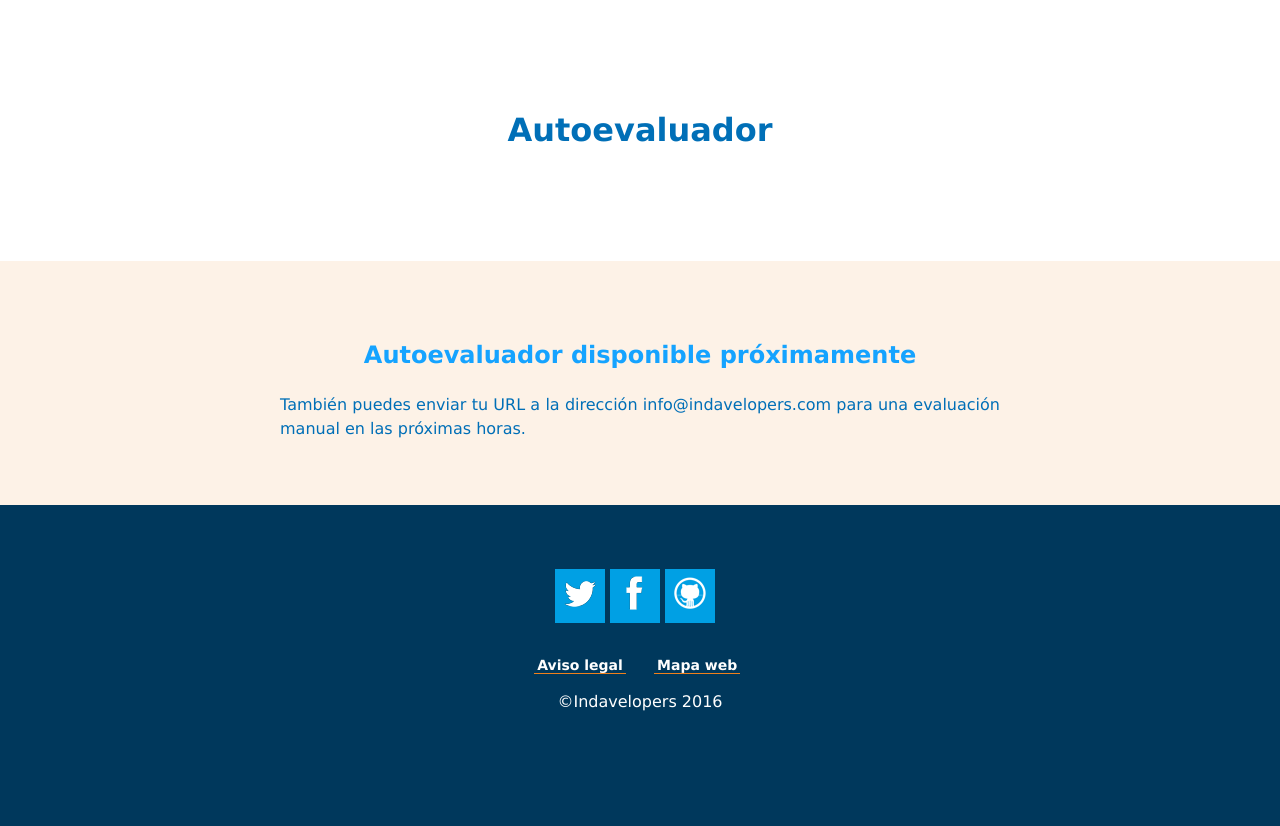
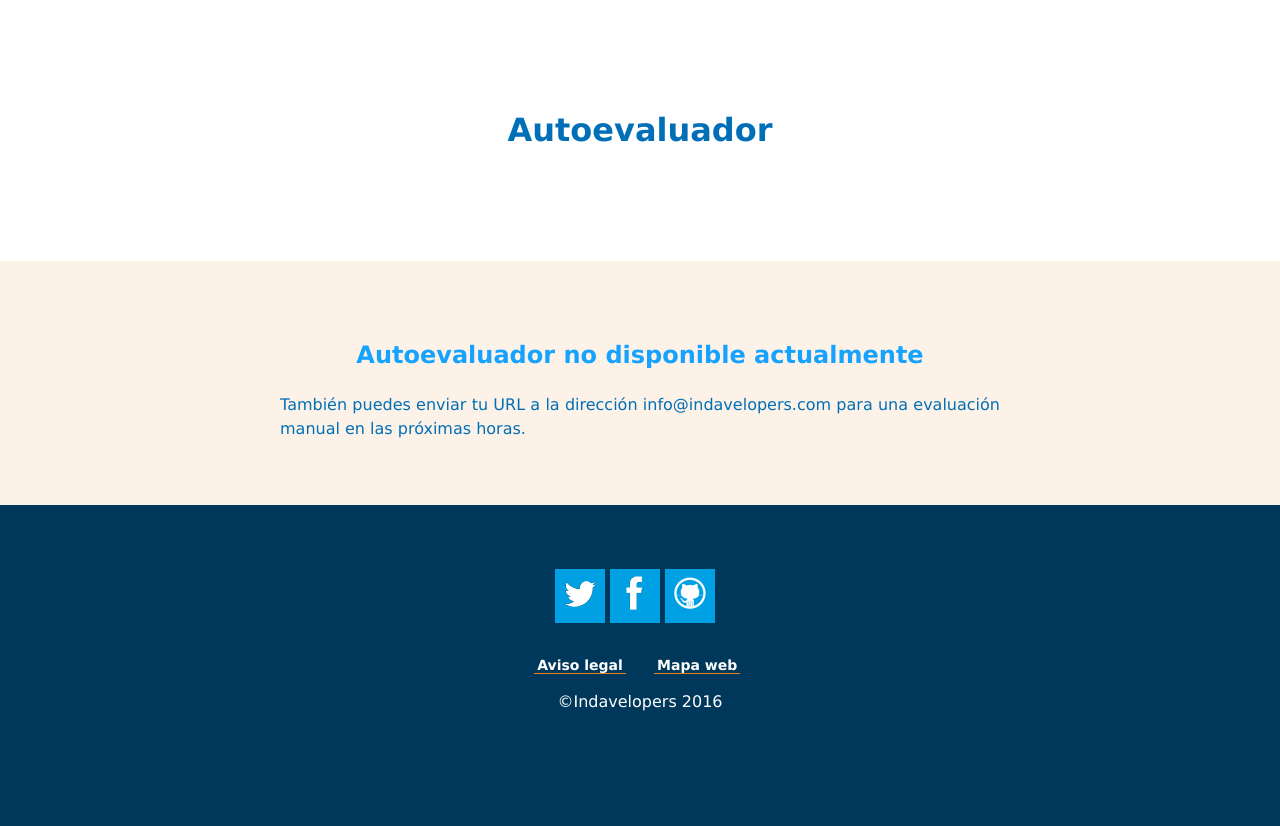
Before and after one commit to Indavelopers/indavelopers-homepage, a Python web app: template templates/grader.html in a window 1280 px wide. Shown: the part 92-918 px from the top of the page. Run offline with Jinja, Linux system fonts and the light colour scheme; the template is opened without the code that fills it, so the values that code supplies are empty.

Commit message:
Corrected autograder page, added git ignore rule for .idea dir

```diff
--- a/templates/grader.html
+++ b/templates/grader.html
@@ -22,7 +22,7 @@
 		{% if status %}
 		<h3>URL de tu aplicación web</h3>
 		{% else %}
-		<h3>Autoevaluador disponible próximamente</h3>
+		<h3>Autoevaluador no disponible actualmente</h3>
 
 		<p>También puedes enviar tu URL a la dirección <a href="mailto:info@indavelopers.com">info@indavelopers.com</a> para una evaluación manual en las próximas horas.</p>
 		{% endif %}
```
Also changed, not shown: 1 other file.
